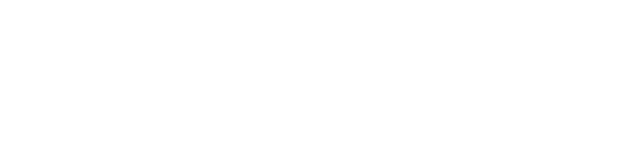
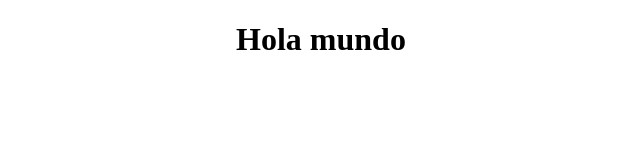
Before and after one commit to M1gu3l-3v4rist0/mundo-2, a plain HTML site: page index.html in a window 1280 px wide. Shown: the whole page, without its empty margins (319-959 px from the left). Drawn offline with Linux system fonts and the light colour scheme.

Commit message:
actualizacón

```diff
--- a/index.html
+++ b/index.html
@@ -4,6 +4,7 @@
     <meta charset="UTF-8">
     <meta name="viewport" content="width=device-width, initial-scale=1.0">
     <title>Mi primera pagina</title>
+    <h1><center> Hola mundo </center></h1>
 </head>
 <body>
 
```
